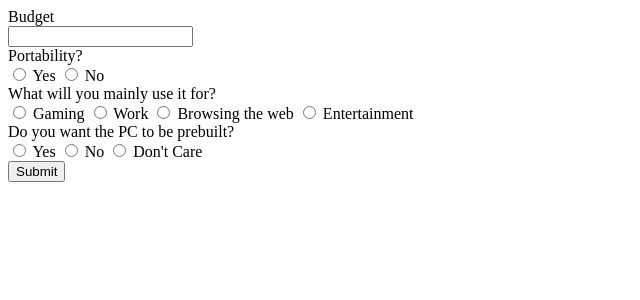
After one commit to GogoManev/PC-Recommender, a Flask app: page /preferences in a window 1280 px wide. The commit adds this page. Shown: the top 300 px of the page, without its empty margins (0-640 px from the left). Run offline with Flask 3, Linux system fonts and the light colour scheme.

Commit message:
vuvejdane na predpochitaniq

```diff
--- /dev/null
+++ b/idea.txt
@@ -0,0 +1 @@
+Направен, като част от проект по "Въведение в скриптови езици". Това е сайт, в който задаваш бюджет, преносимост, използваемост, дали да е предварително изграден и др., и базирано на тези опции, препоръчва комптър или лаптоп за потребителя. Резултатите ще бъдат изписани със снимки отдясно, а от ляво - частите, които ще се състоят в машината, цена и линкове към търговци. Програмата не разполага с много опции за компютър/лаптоп, а само с няколко "нива". PC-Recommender е написан на Python\Flask, който служи като backend, а за frontend се използват HTML/CSS/JavaScript.
--- /dev/null
+++ b/static/style.css
@@ -0,0 +1,3 @@
+h1 {
+    font-family:cursive;
+}
--- a/templates/index.html
+++ b/templates/index.html
@@ -3,6 +3,7 @@
 <head>
     <meta charset="UTF-8">
     <title>PC-Recommender</title>
+    <link rel="stylesheet" href="{{ url_for('static', filename='style.css') }}" />
 </head>
 <script src="{{ url_for('static', filename='index.js')}}"></script>
 <body>
@@ -10,5 +11,7 @@
     <a>Site is WIP! {{ text }}</a>
     <br>
     <a href="/test">Do not click me</a>
+    <br>
+    <a href="/preferences">Enter your preferences!</a>
 </body>
 </html>
--- /dev/null
+++ b/templates/pref.html
@@ -0,0 +1,43 @@
+<!DOCTYPE html>
+<html lang="en">
+<head>
+    <meta charset="UTF-8">
+    <title>Questions</title>
+</head>
+<body>
+    <form action="/recommender" method="POST">
+        <a>Budget</a>
+        <br>
+        <input type="text" name="Budget" />
+        <br>
+        <a>Portability?</a>
+        <br>
+        <input type="radio" name="Portability" value="Yes" id="Yes">
+        <label for="Yes">Yes</label>
+        <input type="radio" name="Portability" value="No" id="No">
+        <label for="No">No</label>
+        <br>
+        <a>What will you mainly use it for?</a>
+        <br>
+        <input type="radio" name="Usage" value="Gaming" id="Gaming">
+        <label for="Gaming">Gaming</label>
+        <input type="radio" name="Usage" value="Work" id="Work">
+        <label for="Work">Work</label>
+        <input type="radio" name="Usage" value="Browsing the web" id="Browsing the web">
+        <label for="Browsing the web">Browsing the web</label>
+        <input type="radio" name="Usage" value="Entertainment" id="Entertainment">
+        <label for="Entertainment">Entertainment</label>
+        <br>
+        <a>Do you want the PC to be prebuilt? </a>
+        <br>
+        <input type="radio" name="Prebuilt" value="Yes" id="Yes">
+        <label for="Yes">Yes</label>
+        <input type="radio" name="Prebuilt" value="No" id="No">
+        <label for="No">No</label>
+        <input type="radio" name="Prebuilt" value="Don't Care" id="Don't Care">
+        <label for="Don't Care">Don't Care</label>
+        <br>
+        <input type="submit" value="Submit" />
+    </form>
+</body>
+</html>
--- a/views.py
+++ b/views.py
@@ -1,8 +1,14 @@
-from flask import Blueprint, render_template
+from flask import Blueprint, render_template, request
 
 views = Blueprint(__name__, "views")
 
 text1 = "WOW"
+form_data = {
+    'key1(field1_name)': 'value1(field1_value)',
+    'key2(field2_name)': 'value2(field2_value)',
+    'key3(field3_name)': 'value3(field3_value)',
+    'key4(field4_name)': 'value4(field4_value)',
+}
 
 
 @views.route("/")
@@ -12,4 +18,18 @@ def home():
 
 @views.route("/test")
 def test():
-    return render_template("test.html")
+    return render_template('test.html')
+
+
+@views.route("/preferences")
+def preferences():
+    return render_template("pref.html")
+
+
+@views.route("/recommender", methods=['POST', 'GET'])
+def recommender():
+    if request.method == 'GET':
+        return f"The URL /data is accessed directly. Try going to '/form' to submit form"
+    if request.method == 'POST':
+        form_data = request.form
+        return render_template('recommender.html', form_data=form_data)
```
Also changed, not shown: templates/recommender.html (added, +19 -0 lines).
